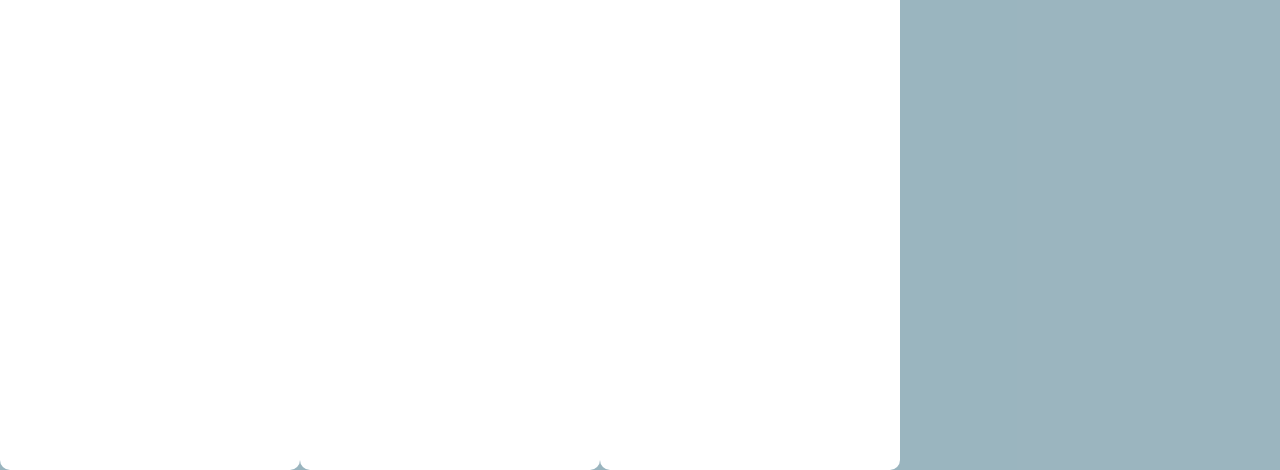
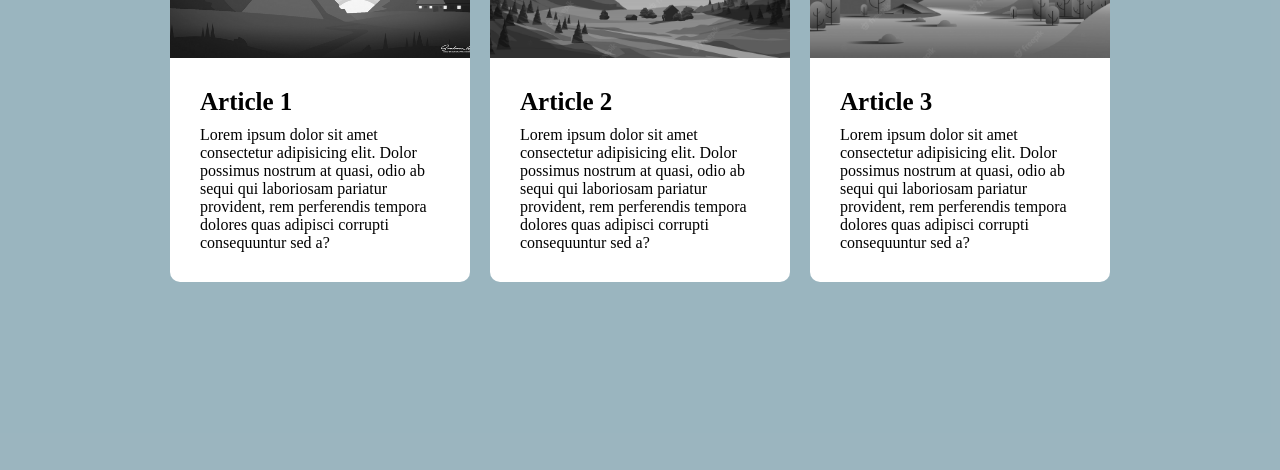
Before and after one commit to nibane/Card_flexbox, a plain HTML site: page index.html in a window 1280 px wide. Shown: the part 330-800 px from the top of the page. Drawn offline with Linux system fonts and the light colour scheme.

Commit message:
#container modifier, ajout .card-text, ajout .card-text h1

```diff
--- a/css/style.css
+++ b/css/style.css
@@ -11,6 +11,9 @@
     display: flex;
     min-height: 100vh;
     background: rgb(68, 117, 136, 0.539);
+    justify-content: center;
+    align-items: center;
+    gap: 20px;
 }
 
 .card{
@@ -29,8 +32,17 @@
     object-fit: cover;
     filter: grayscale(1);
     transition: 0.5s;
+    border-radius: 10px 10px 0 0;
 }
 
 .card-header img:hover{
     filter: grayscale(0);
 }
+
+.card-text{
+    padding: 30px;
+}
+.card-text h1{
+    font-size: 25px;
+    margin-bottom: 10px;
+}
```
